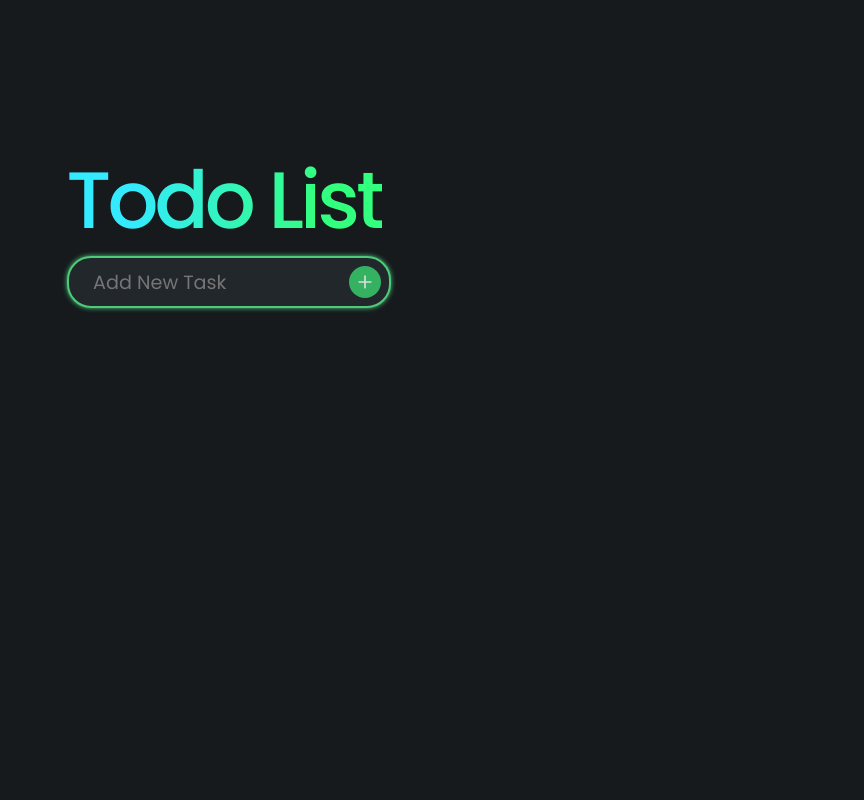
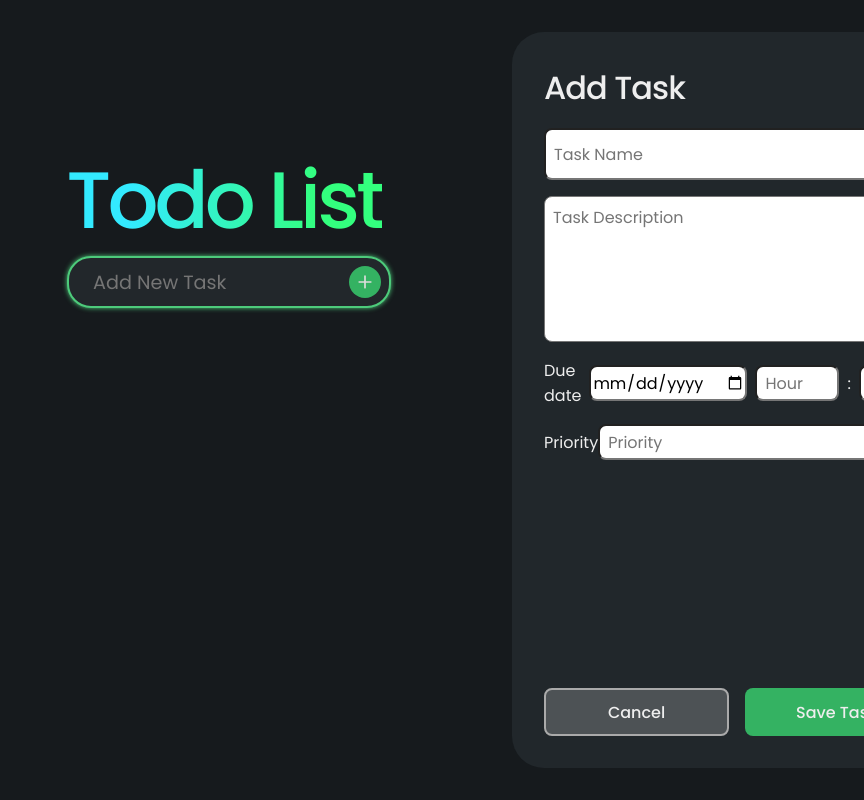
Before and after one commit to Nhade/basic-todo-list, a website built with webpack: page src/index.html in a window 1280 px wide. Both pictures are taken after a click on the button 781 px from the left and 282 px from the top of the page. Shown: the whole page, without its empty margins (416-1280 px from the left). Built offline with nearby package versions, Linux system fonts and the light colour scheme.

Commit message:
Add create task inline form UI

```diff
--- a/src/domOperation.js
+++ b/src/domOperation.js
@@ -42,6 +42,7 @@ export function createTask(task, tasksArray, taskList, updateTasks) {
     updateTasks(tasksArray);
   });
   newTaskButton.appendChild(createMinusSvg());
+  newTaskButton.classList.add("button-secondary");
   newTaskButton.addEventListener("click", () => {
     newTaskButton.parentElement.parentElement.remove();
     deleteTask(tasksArray, task.name);
--- a/src/index.html
+++ b/src/index.html
@@ -19,7 +19,7 @@
     <h2>Todo List</h2>
     <div class="input-container">
       <input type="text" id="task-name" placeholder="Add New Task">
-      <button id="create-btn">
+      <button class="button-primary" id="create-btn">
         <svg class="w-6 h-6 text-gray-800 dark:text-white" aria-hidden="true" xmlns="http://www.w3.org/2000/svg"
           width="24" height="24" fill="none" viewBox="0 0 24 24">
           <path stroke="currentColor" stroke-linecap="round" stroke-linejoin="round" stroke-width="2"
@@ -30,6 +30,29 @@
     <ul id="task-list">
     </ul>
   </div>
+  <div class="sidebar">
+    <div class="sidebar-content">
+      <span class="title-medium">Add Task</span>
+      <input type="text" id="task-name-1" placeholder="Task Name">
+      <textarea name="task-description" id="task-description" placeholder="Task Description"></textarea>
+      <div class="task-datetime-container">
+        <span>Due date</span>
+        <input type="date" name="task-date" id="task-date">
+        <input type="text" name="task-hour" id="task-hour" pattern="[01][0-9]|2[0-3]" maxlength="2" placeholder="Hour">
+        <span>:</span>
+        <input type="text" name="task-minute" id="task-minute" pattern="[0-5][0-9]" maxlength="2" placeholder="Minute">
+      </div>
+      <div class="task-priority-container">
+        <span>Priority</span>
+        <input type="text" name="task-priority" id="task-hour" pattern="[0-9]+" placeholder="Priority">
+      </div>
+      <div class="sidebar-button-container">
+        <button class="button-tertiary" id="cancel-create">Cancel</button>
+        <button class="button-primary" id="save-task">Save Task</button>
+      </div>
+
+    </div>
+  </div>
 </body>
 
 </html>
--- a/src/script.js
+++ b/src/script.js
@@ -54,6 +54,8 @@ Promise.all([loadDomModule(), loadStorageModule()]).then(([dom, storage]) => {
   taskCreateButton.addEventListener("click", () => {
     addTask();
     taskNameInput.focus();
+    const sidebar = document.querySelector(".sidebar");
+    sidebar.style.right = "0px";
   });
 
   taskNameInput.addEventListener("keydown", (event) => {
--- a/src/style.css
+++ b/src/style.css
@@ -19,6 +19,7 @@ h2 {
 }
 
 button {
+  font-weight: 500;
   cursor: pointer;
 }
 
@@ -57,22 +58,6 @@ span {
   height: 2rem;
   width: 2rem;
   border-radius: 1rem;
-  border: none;
-  background-color: hsla(142, 55%, 45%, 100%);
-  color: #ddd;
-  position: relative;
-  display: inline-flex;
-  justify-content: center;
-  align-items: center;
-  transition: 0.15s;
-}
-
-#create-btn:hover {
-  background-color: hsla(142, 55%, 55%, 100%);
-}
-
-#create-btn:active {
-  background-color: hsla(142, 55%, 30%, 100%);
 }
 
 .main-content {
@@ -109,22 +94,6 @@ span {
   width: 2rem;
   height: 2rem;
   border-radius: 1rem;
-  display: flex;
-  justify-content: center;
-  align-items: center;
-  border: none;
-  background-color: hsla(4, 91%, 60%, 100%);
-  color: #ddd;
-  transition: 0.15s;
-}
-
-#task-list li .primary-row button:hover {
-  background-color: hsla(4, 91%, 70%, 100%);
-  cursor: pointer;
-}
-
-#task-list li .primary-row button:active {
-  background-color: hsla(4, 91%, 45%, 100%);
 }
 
 #task-list li .primary-row span {
@@ -166,3 +135,175 @@ span {
   color: hsl(142, 50%, 50%);
   text-decoration: line-through;
 }
+
+.sidebar {
+  position: fixed;
+  display: flex;
+  z-index: 1;
+  margin: 2rem 0;
+  height: auto;
+  right: -30vw;
+  top: 0px;
+  bottom: 0px;
+  width: 30vw;
+  transition: 0.3s;
+}
+
+.sidebar-content {
+  display: flex;
+  flex-direction: column;
+  gap: 1rem;
+  background-color: #21272b;
+  color: #eee;
+  height: auto;
+  width: 30vw;
+  margin: 0px 2rem;
+  padding: 2rem;
+  border-radius: 2rem;
+}
+
+.sidebar-content * {
+  font-family: "Poppins", sans-serif;
+  font-size: 1rem;
+}
+
+.sidebar-content input#task-name-1 {
+  height: 3rem;
+  width: auto;
+  border-radius: 0.5rem;
+  padding: 0 0.5rem;
+}
+
+.sidebar-content textarea {
+  height: 8rem;
+  resize: none;
+  border-radius: 0.5rem;
+  padding: 0.5rem;
+}
+
+.task-datetime-container {
+  display: flex;
+  gap: 0.5rem;
+  justify-items: flex-end;
+  align-items: center;
+}
+
+.task-datetime-container span:first-of-type {
+  flex: 1;
+  width: max-content;
+  justify-self: flex-start;
+  margin-right: auto;
+}
+
+.task-datetime-container input[type="date"] {
+  height: 2rem;
+  border-radius: 0.5rem;
+  /* padding: 0 0.5rem; */
+}
+.task-datetime-container input[type="text"] {
+  height: 2rem;
+  width: 4rem;
+  border-radius: 0.5rem;
+  padding: 0 0.5rem;
+}
+
+.task-priority-container {
+  display: flex;
+  align-items: center;
+}
+
+.task-priority-container span {
+  justify-self: flex-start;
+  margin-right: auto;
+}
+
+.task-priority-container input {
+  justify-self: flex-end;
+  height: 2rem;
+  border-radius: 0.5rem;
+  padding: 0 0.5rem;
+}
+
+.sidebar-button-container {
+  display: flex;
+  justify-content: center;
+  align-items: end;
+  gap: 1rem;
+  margin-top: auto;
+  flex: 1;
+}
+
+.sidebar-button-container button {
+  height: 3rem;
+  color: #eee;
+}
+
+.sidebar-button-container button#cancel-create {
+  width: 100%;
+  border-radius: 0.5rem;
+}
+
+.sidebar-button-container button#save-task {
+  width: 100%;
+  border-radius: 0.5rem;
+}
+
+.title-medium {
+  font-weight: 500;
+  font-size: 2rem;
+  letter-spacing: -0.03em;
+}
+
+.button-primary {
+  border: none;
+  background-color: hsla(142, 55%, 45%, 100%);
+  color: #ddd;
+  display: inline-flex;
+  justify-content: center;
+  align-items: center;
+  transition: 0.15s;
+}
+
+.button-primary:hover {
+  background-color: hsla(142, 55%, 55%, 100%);
+}
+
+.button-primary:active {
+  background-color: hsla(142, 55%, 30%, 100%);
+}
+
+.button-secondary {
+  border: none;
+  background-color: hsla(4, 91%, 60%, 100%);
+  color: #ddd;
+  display: inline-flex;
+  justify-content: center;
+  align-items: center;
+  transition: 0.15s;
+}
+
+.button-secondary:hover {
+  background-color: hsla(4, 91%, 70%, 100%);
+}
+
+.button-secondary:active {
+  background-color: hsla(4, 91%, 45%, 100%);
+}
+
+.button-tertiary {
+  border: 2px solid #aaa;
+  background-color: rgba(255, 255, 255, 0.2);
+  color: #ddd;
+  display: inline-flex;
+  justify-content: center;
+  align-items: center;
+  transition: 0.15s;
+}
+
+.button-tertiary:hover {
+  background-color: rgba(255, 255, 255, 0.3);
+}
+
+.button-tertiary:active {
+  background-color: rgba(255, 255, 255, 0.1);
+}
```
